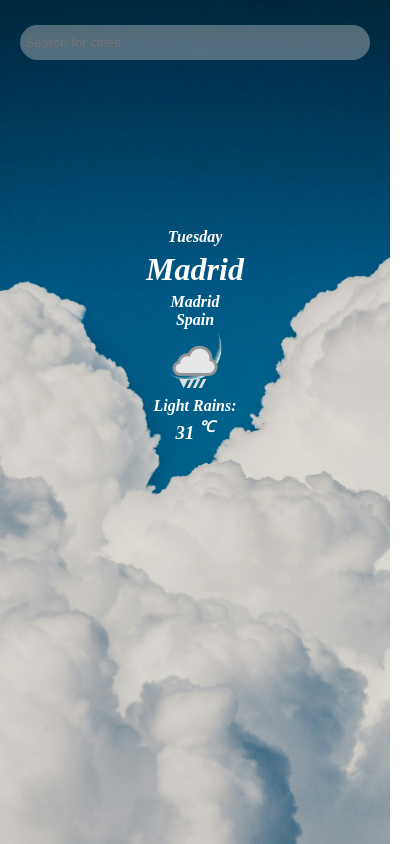
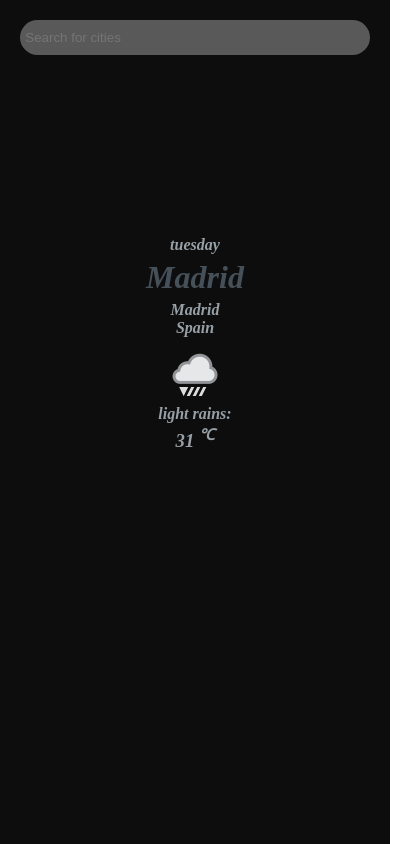
Before and after one commit to RyanMpenyana/Cod-Weather, a React (Vite) app: page / in a window 390 px wide. Shown: the whole page, 420 px wide, since content can reach past the window. Built offline with nearby package versions, Linux system fonts and the light colour scheme.

Commit message:
dark mode check

```diff
--- a/src/App.css
+++ b/src/App.css
@@ -12,19 +12,27 @@
   color: rgba(0, 0, 0, 0.699);
   padding: 20px;
 }
+#root {
+  height: 100vh;
+  width: 100%;
+  display: grid;
+  background-color: #0d0d0d;
+  color: #f2f2f2;
+  background-size: cover;
+  padding: 20px;
+  font-style: oblique;
+}
 .forecast_days {
   display: grid;
-  grid-template-columns: repeat(5, auto);
+  grid-template-columns: repeat(4, 1fr);
   margin: 10px;
-  width: 100%;
-  height: 100%;
 }
 .forecast_card {
-  background-color: rgba(12, 82, 180, 0.2);
+  /* background-color: rgba(12, 82, 180, 0.2); */
+  color: #010221;
+  background-color: #f2f2f2;
   backdrop-filter: blur(10px);
-  width: 400px;
   margin: 5px;
-  padding: 20px;
   display: grid;
   align-items: center;
   align-content: center;
@@ -32,70 +40,10 @@
   border-radius: 5%;
 }
 .current {
-  padding: 20px 30%;
   text-align: center;
   font-size: 1.3em;
 }
-.current > h1 {
-  font-size: 3rem;
-}
-
-@media (max-width: 680px) {
-  .card {
-    color: rgb(255, 255, 255);
-    padding: 25px;
-  }
-  .forecast_days {
-    display: grid;
-    grid-template-columns: repeat(2, auto);
-    margin: auto;
-    height: 100%;
-    padding: 25px;
-  }
-  .forecast_card {
-    background-color: rgba(12, 82, 180, 0.2);
-    backdrop-filter: blur(10px);
-    width: auto;
-    display: grid;
-    text-align: center;
-    border-radius: 5%;
-  }
-  .current {
-    padding: 10px 20%;
-    text-align: center;
-    font-size: 1em;
-    font-weight: 600;
-  }
-  .current > h1 {
-    font-size: 2em;
-    margin: 5px;
-    font-weight: 700;
-  }
-  .current > h2 {
-    font-size: 1em;
-  }
-
-  .input_form {
-    text-align: center;
-    display: flex;
-    grid-template-columns: repeat(2, auto);
-    align-content: center;
-    padding: 0 50px;
-  }
-  .input {
-    backdrop-filter: blur(2px);
-    background-color: rgba(202, 202, 202, 0.404);
-    outline: none;
-    border-radius: 20px;
-    border: none;
-  }
-  .search_btn {
-    display: none;
-  }
-}
-
 .input {
-  width: 350px;
   padding: 10px 1.5%;
   backdrop-filter: blur(2px);
   background-color: rgba(202, 202, 202, 0.404);
@@ -116,9 +64,77 @@
   outline: none;
   border: none;
 }
+.search_btn:hover {
+  background-color: #594636;
+}
 .card_day {
   font-size: 2em;
 }
-span {
-  content: "\2103";
+
+/* MEDIA QUERIES */
+
+@media (max-width: 680px) {
+  #root {
+    height: 100vh;
+    width: 100%;
+    display: grid;
+    color: #97a0a6;
+  }
+  .forecast_days {
+    grid-template-columns: repeat(2, 1fr);
+  }
+  .forecast_card {
+    background-color: rgba(12, 82, 180, 0.2);
+    backdrop-filter: blur(10px);
+    text-align: center;
+    padding: 10px;
+  }
+  .current {
+    padding: 10px 20%;
+    text-align: center;
+    font-size: 1em;
+    font-weight: 600;
+  }
+  .current > h1 {
+    font-size: 2em;
+    margin: 5px;
+    font-weight: 700;
+    color: #455059;
+  }
+  .current > h2 {
+    font-size: 1em;
+  }
+  .input {
+    width: 100%;
+  }
+  .search_btn {
+    display: none;
+  }
+  .card_day {
+    font-size: 1em;
+  }
 }
+
+@media (max-width: 360px) {
+  #root {
+    padding: 20px;
+    background-color: #0d0d0d;
+    color: #f2f2f2;
+  }
+  .input_form {
+    width: 100%;
+    margin-top: 20px;
+    padding: 0 50px;
+  }
+  .input {
+    width: 100%;
+    padding: 8px 16px;
+  }
+  .forecast_days {
+    width: 100%;
+  }
+  .forecast_card {
+    background-color: #f2f2f2;
+    color: #010221;
+  }
+}
--- a/src/App.jsx
+++ b/src/App.jsx
@@ -56,7 +56,6 @@ function App() {
 
   return (
     <>
-      <Card>
       <Header
         onChange={(e) => {
           setSearch(e.target.value);
@@ -79,7 +78,6 @@ function App() {
             ))
           : "loading"}
       </div>
-      </Card>
     </>
   );
 }
```
Lines whose indentation alone changed are shown as unchanged.
